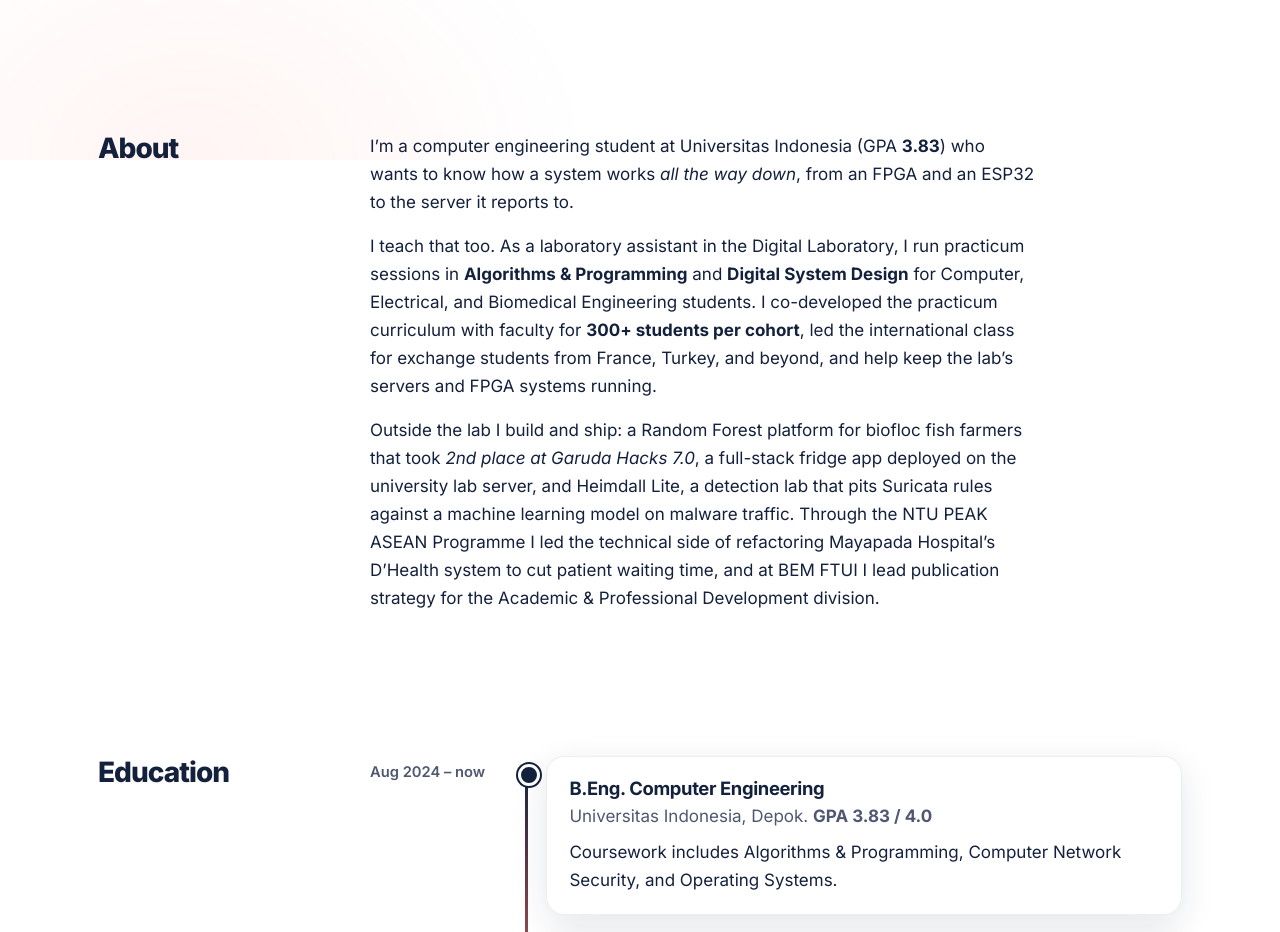
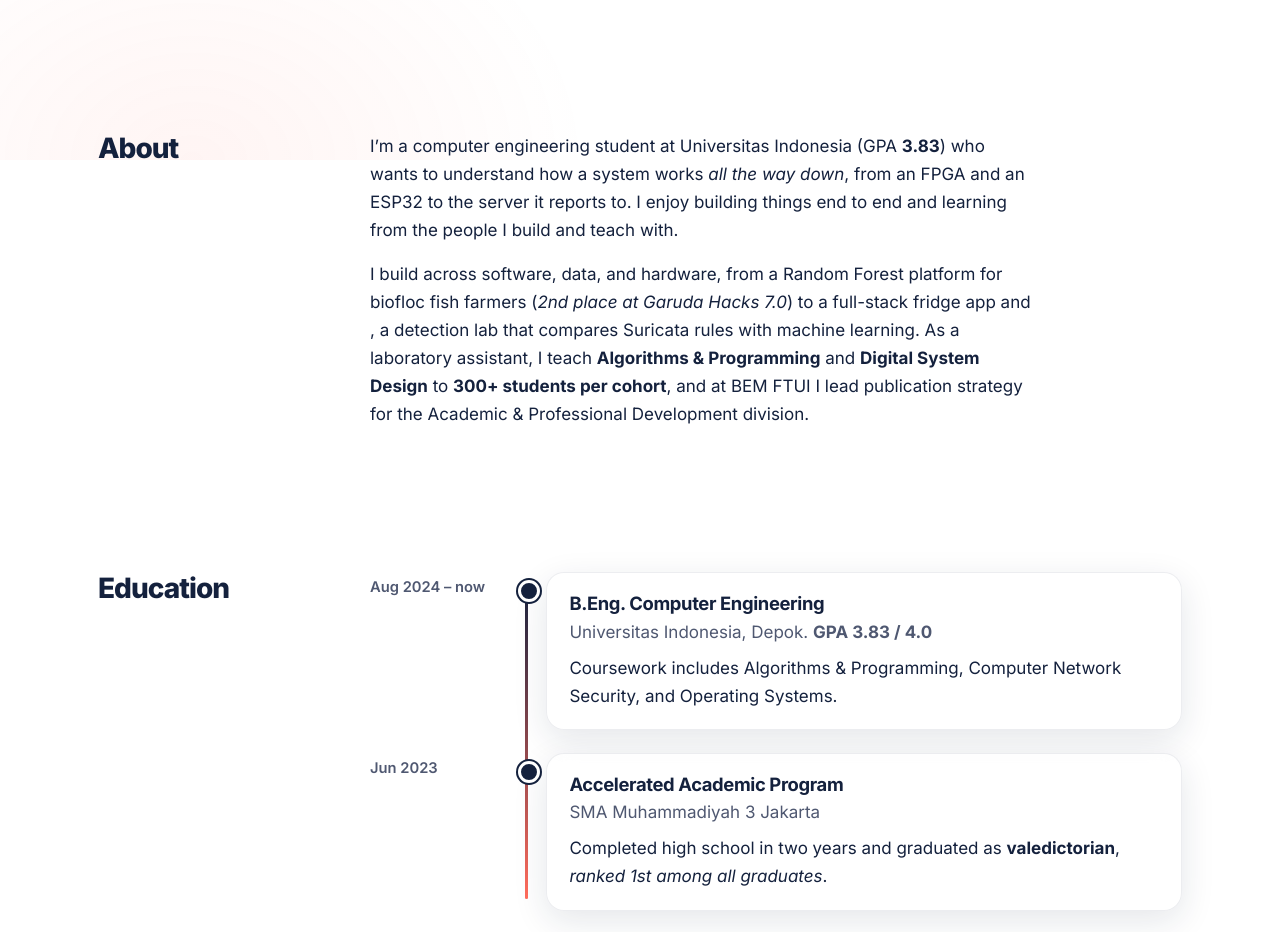
Before and after one commit to lisamzhr/Portofolio, a plain HTML site: page site/index.html in a window 1280 px wide. Shown: the part 800-1732 px from the top of the page. Drawn offline with Linux system fonts and the light colour scheme.

Commit message:
fix about

```diff
--- a/site/index.html
+++ b/site/index.html
@@ -44,9 +44,8 @@
   <section class="block" id="about">
     <h2>About</h2>
     <div class="content prose">
-      <p>I’m a computer engineering student at Universitas Indonesia (GPA <strong>3.83</strong>) who wants to know how a system works <em>all the way down</em>, from an FPGA and an ESP32 to the server it reports to.</p>
-      <p>I teach that too. As a laboratory assistant in the Digital Laboratory, I run practicum sessions in <strong>Algorithms &amp; Programming</strong> and <strong>Digital System Design</strong> for Computer, Electrical, and Biomedical Engineering students. I co-developed the practicum curriculum with faculty for <strong>300+ students per cohort</strong>, led the international class for exchange students from France, Turkey, and beyond, and help keep the lab’s servers and FPGA systems running.</p>
-      <p>Outside the lab I build and ship: a Random Forest platform for biofloc fish farmers that took <em>2nd place at Garuda Hacks 7.0</em>, a full-stack fridge app deployed on the university lab server, and Heimdall Lite, a detection lab that pits Suricata rules against a machine learning model on malware traffic. Through the NTU PEAK ASEAN Programme I led the technical side of refactoring Mayapada Hospital’s D’Health system to cut patient waiting time, and at BEM FTUI I lead publication strategy for the Academic &amp; Professional Development division.</p>
+      <p>I’m a computer engineering student at Universitas Indonesia (GPA <strong>3.83</strong>) who wants to understand how a system works <em>all the way down</em>, from an FPGA and an ESP32 to the server it reports to. I enjoy building things end to end and learning from the people I build and teach with.</p>
+      <p>I build across software, data, and hardware, from a Random Forest platform for biofloc fish farmers (<em>2nd place at Garuda Hacks 7.0</em>) to a full-stack fridge app and <Heimdall Lite>, a detection lab that compares Suricata rules with machine learning. As a laboratory assistant, I teach <strong>Algorithms &amp; Programming</strong> and <strong>Digital System Design</strong> to <strong>300+ students per cohort</strong>, and at BEM FTUI I lead publication strategy for the Academic &amp; Professional Development division.</p>
     </div>
   </section>
 
```
